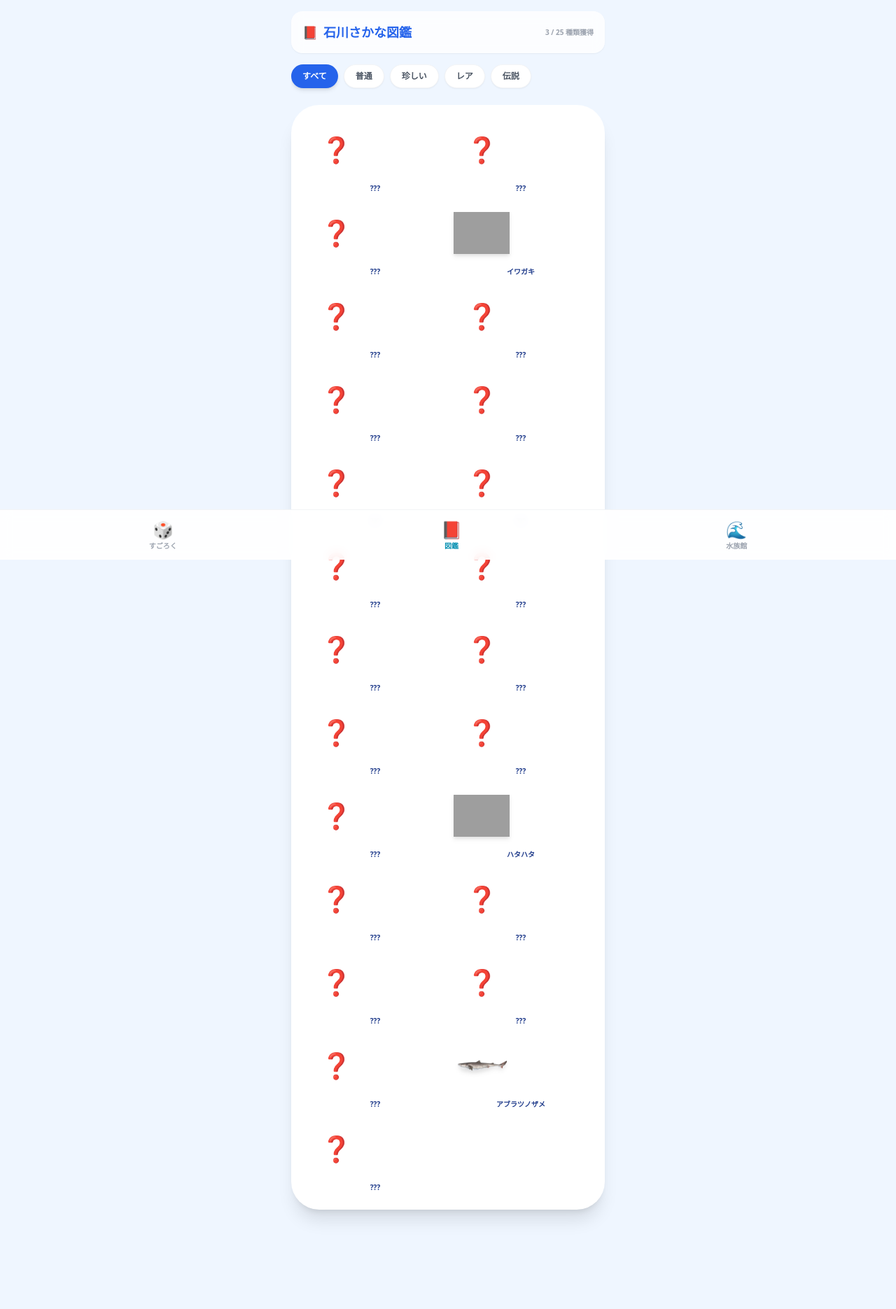
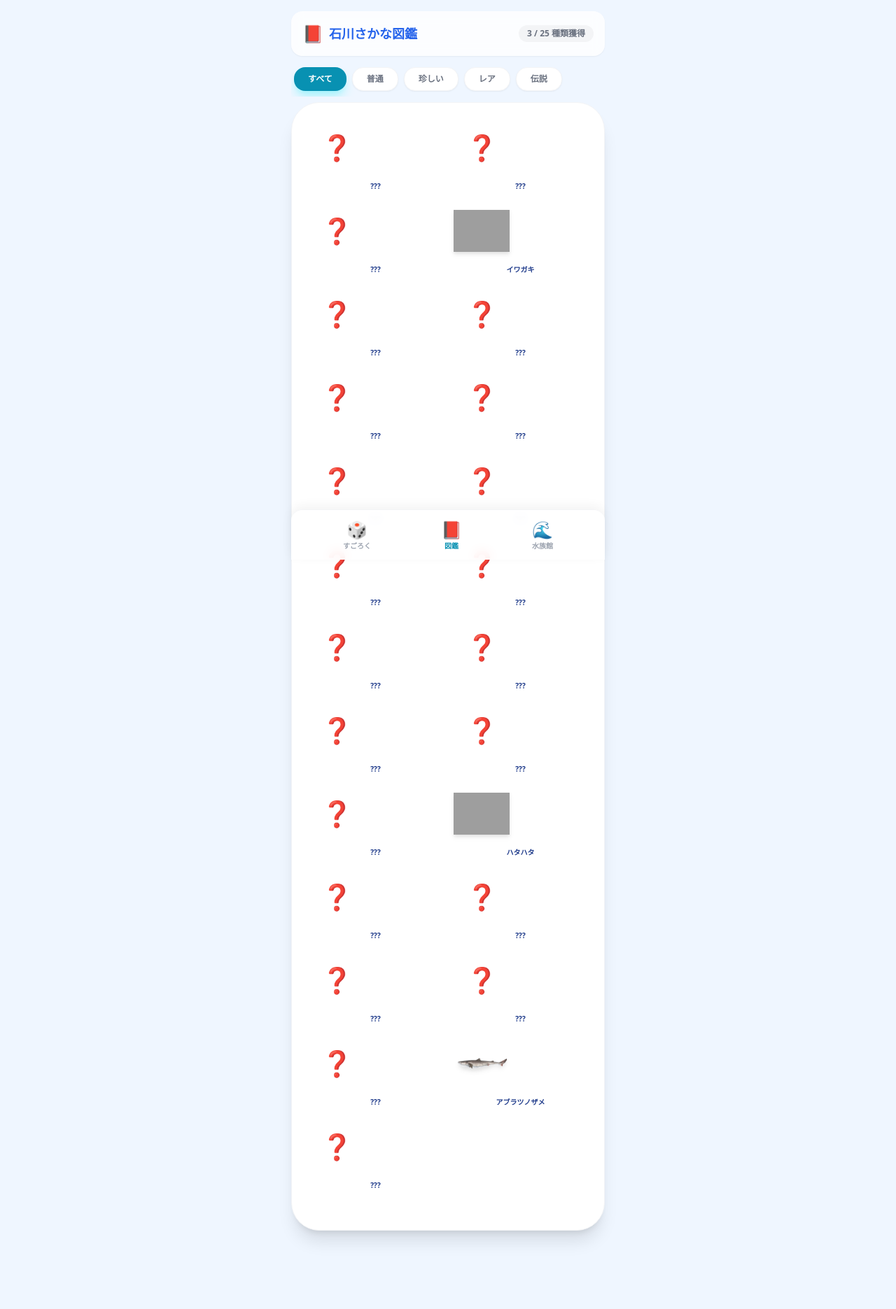
Before and after one commit to maki108/fish-aquarium, a Flask app: page /encyclopedia in a window 1280 px wide. Shown: the whole page at 70% size. Before the commit the page ends 1744 px from the top, so only its background shows below. Run offline with Flask 3, Linux system fonts and the light colour scheme; data comes from the database, SQL or seed files in the repository; both versions use the stored data as it was after the commit; some libraries are stand-ins or nearby versions; grey boxes are pictures that could not be loaded.

Commit message:
水族館と図鑑のUIレイアウト修正,画像挿入

```diff
--- a/templates/encyclopedia.html
+++ b/templates/encyclopedia.html
@@ -6,49 +6,73 @@
     <title>石川さかな図鑑 - 石川さかな巡り</title>
     <script src="https://cdn.tailwindcss.com"></script>
     <link rel="stylesheet" href="{{ url_for('static', filename='css/style.css') }}">
+    <style>
+        /* 横スクロールバーを隠すユーティリティ */
+        .no-scrollbar::-webkit-scrollbar {
+            display: none;
+        }
+        .no-scrollbar {
+            -ms-overflow-style: none;
+            scrollbar-width: none;
+        }
+    </style>
 </head>
 <body class="bg-blue-50 min-h-screen flex flex-col items-center p-4 font-sans text-gray-800">
 
-    <header class="w-full max-w-md bg-white/80 backdrop-blur rounded-2xl shadow-sm p-4 mb-4 flex justify-between items-center">
+    <header class="w-full max-w-md bg-white/80 backdrop-blur rounded-2xl shadow-sm p-4 mb-4 flex justify-between items-center sticky top-4 z-40">
         <h1 class="text-lg font-bold text-blue-600 flex items-center">
-            <span class="mr-2">📕</span>石川さかな図鑑
+            <span class="mr-2 text-2xl">📕</span>石川さかな図鑑
         </h1>
         <div class="text-right">
-            <p id="total-count" class="text-[10px] font-bold text-gray-400 uppercase">Loading collection...</p>
+            <p id="total-count" class="text-xs font-bold text-gray-500 bg-gray-100 px-3 py-1 rounded-full">Loading...</p>
         </div>
     </header>
 
-    <div class="w-full max-w-md mb-4 overflow-x-auto whitespace-nowrap pb-2 no-scrollbar">
+    <div class="w-full max-w-md mb-2 overflow-x-auto whitespace-nowrap px-1 pb-2 no-scrollbar z-30">
         <div class="flex gap-2" id="filter-buttons">
-            <button onclick="filterRarity('All', event)" class="filter-btn px-4 py-2 rounded-full bg-blue-600 text-white text-xs font-bold shadow-md transition-all active:scale-95">すべて</button>
-            <button onclick="filterRarity('普通', event)" class="filter-btn px-4 py-2 rounded-full bg-white text-gray-600 text-xs font-bold shadow-sm border border-gray-100 transition-all active:scale-95">普通</button>
-            <button onclick="filterRarity('珍しい', event)" class="filter-btn px-4 py-2 rounded-full bg-white text-gray-600 text-xs font-bold shadow-sm border border-gray-100 transition-all active:scale-95">珍しい</button>
-            <button onclick="filterRarity('レア', event)" class="filter-btn px-4 py-2 rounded-full bg-white text-gray-600 text-xs font-bold shadow-sm border border-gray-100 transition-all active:scale-95">レア</button>
-            <button onclick="filterRarity('伝説', event)" class="filter-btn px-4 py-2 rounded-full bg-white text-gray-600 text-xs font-bold shadow-sm border border-gray-100 transition-all active:scale-95">伝説</button>
+            <button onclick="filterRarity('All', event)" class="filter-btn px-5 py-2 rounded-2xl bg-cyan-600 text-white text-xs font-bold shadow-lg shadow-cyan-200 transition-all transform active:scale-95">
+                すべて
+            </button>
+            <button onclick="filterRarity('普通', event)" class="filter-btn px-5 py-2 rounded-2xl bg-white text-gray-500 text-xs font-bold shadow-sm border border-gray-100 transition-all transform active:scale-95 hover:bg-gray-50">
+                普通
+            </button>
+            <button onclick="filterRarity('珍しい', event)" class="filter-btn px-5 py-2 rounded-2xl bg-white text-gray-500 text-xs font-bold shadow-sm border border-gray-100 transition-all transform active:scale-95 hover:bg-gray-50">
+                珍しい
+            </button>
+            <button onclick="filterRarity('レア', event)" class="filter-btn px-5 py-2 rounded-2xl bg-white text-gray-500 text-xs font-bold shadow-sm border border-gray-100 transition-all transform active:scale-95 hover:bg-gray-50">
+                レア
+            </button>
+            <button onclick="filterRarity('伝説', event)" class="filter-btn px-5 py-2 rounded-2xl bg-white text-gray-500 text-xs font-bold shadow-sm border border-gray-100 transition-all transform active:scale-95 hover:bg-gray-50">
+                伝説
+            </button>
         </div>
     </div>
 
-    <main class="w-full max-w-md bg-white rounded-[2.5rem] shadow-xl overflow-hidden p-6 mb-24 min-h-[50vh]">
-        <div id="encyclopedia-list" class="grid grid-cols-2 gap-4">
+    <main class="w-full max-w-md bg-white rounded-[2.5rem] shadow-xl overflow-hidden p-6 mb-24 min-h-[60vh] relative z-10 border border-gray-100">
+        <div id="encyclopedia-list" class="grid grid-cols-2 gap-4 pb-8">
             </div>
     </main>
 
-    <div id="detail-modal" class="fixed inset-0 bg-black/60 backdrop-blur-sm hidden items-center justify-center p-6 z-50">
-        <div class="bg-white rounded-[2rem] p-8 w-full max-w-sm shadow-2xl relative overflow-y-auto max-h-[85vh]">
-            <button onclick="closeDetail()" class="absolute top-4 right-6 text-gray-400 text-3xl font-light hover:text-gray-600">&times;</button>
-            <div id="detail-content">
+    <div id="detail-modal" class="fixed inset-0 bg-black/60 backdrop-blur-sm hidden items-center justify-center p-6 z-[60] transition-opacity duration-300">
+        <div class="bg-white rounded-[2rem] p-6 w-full max-w-sm shadow-2xl relative overflow-hidden flex flex-col max-h-[80vh]">
+
+            <button onclick="closeDetail()" class="absolute top-4 right-4 bg-gray-100 hover:bg-gray-200 text-gray-500 rounded-full w-8 h-8 flex items-center justify-center transition-colors z-10">
+                <span class="text-lg font-bold">&times;</span>
+            </button>
+
+            <div id="detail-content" class="overflow-y-auto no-scrollbar pt-2">
                 </div>
         </div>
     </div>
 
-    <nav class="fixed bottom-0 left-0 right-0 bg-white/90 backdrop-blur border-t border-gray-100 px-6 py-3 flex justify-around items-center z-50">
-        <a href="/" class="flex flex-col items-center text-gray-400">
+    <nav class="fixed bottom-0 left-0 right-0 bg-white/90 backdrop-blur border-t border-gray-100 px-6 py-3 flex justify-around items-center z-50 max-w-md mx-auto rounded-t-2xl shadow-[0_-5px_15px_rgba(0,0,0,0.05)]">
+        <a href="/" class="flex flex-col items-center text-gray-400 hover:text-cyan-600 transition-colors">
             <span class="text-2xl">🎲</span><span class="text-[10px] font-bold">すごろく</span>
         </a>
         <a href="/encyclopedia" class="flex flex-col items-center text-cyan-600">
             <span class="text-2xl">📕</span><span class="text-[10px] font-bold">図鑑</span>
         </a>
-        <a href="/aquarium" class="flex flex-col items-center text-gray-400">
+        <a href="/aquarium" class="flex flex-col items-center text-gray-400 hover:text-cyan-600 transition-colors">
             <span class="text-2xl">🌊</span><span class="text-[10px] font-bold">水族館</span>
         </a>
     </nav>
```
Also changed, not shown: static/js/aquarium.js (+129 -8 lines), templates/aquarium.html (+32 -11 lines), instance/game.db.
